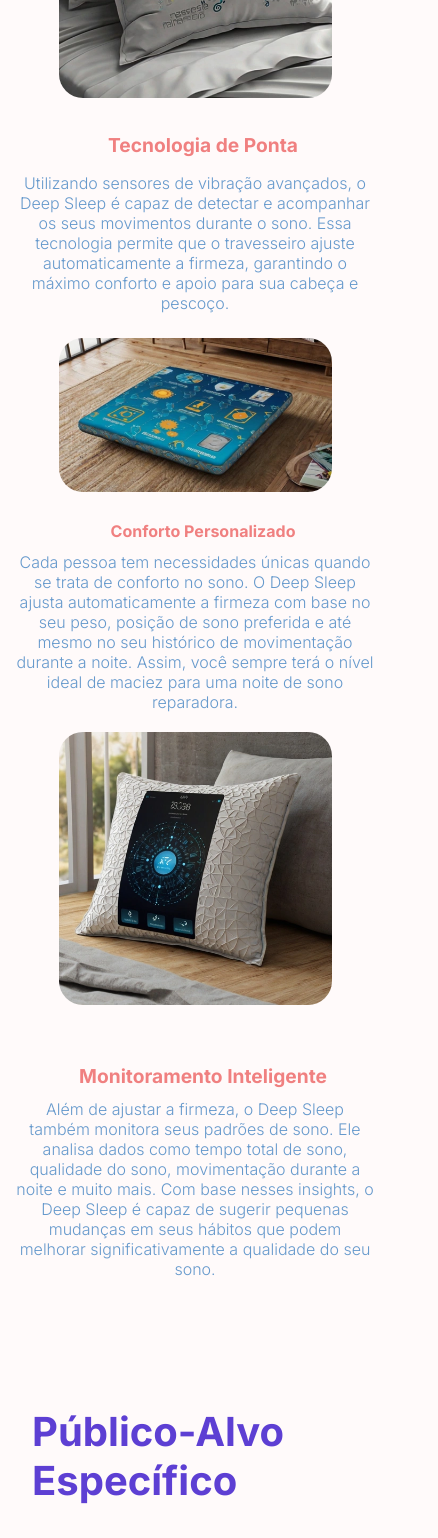
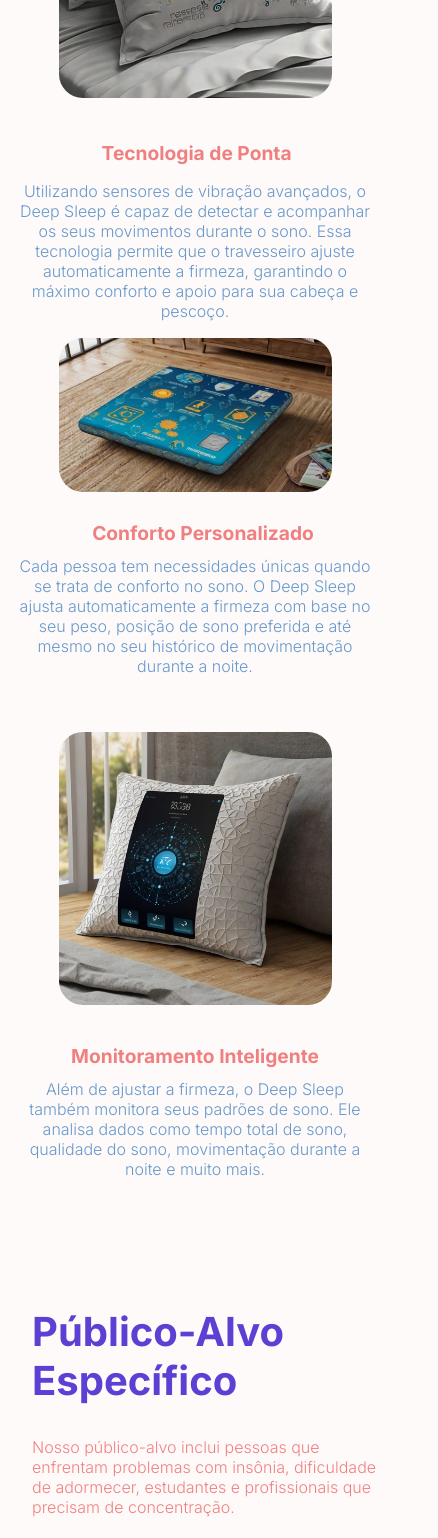
Before and after one commit to criadomarcio/Projeto-TCC, a React (Vite) app: page /DeepSleep in a window 390 px wide. Shown: the part 1500-3038 px from the top of the page, 438 px wide, since content can reach past the window. Built offline with nearby package versions, Linux system fonts and the light colour scheme.

Commit message:
ajustes na responsividade

```diff
--- a/src/pages/DeepSleep.jsx
+++ b/src/pages/DeepSleep.jsx
@@ -1,9 +1,13 @@
-
 import React from 'react';
 import logoImg from "../assets/logo.png";
 import travesseiro from "../assets/travesseiro.png";
 import { Link } from 'react-router-dom';
-import { HeaderContainer, ImagemContainer, MaisContainer, TextContainer,NumerosContainer, Imagem1, TextTec1, TextH1, TextH2, TextTec2, TextTec3, TextH3, Tecnologia, Subtitulo, Publico, Subtitulo1, ImagemP1, TextPub1, TextPub2, TextPub3, Objetivo, TextoH1, TextoH2, TextoH3, TextOb1, TextOb2, TextOb3} from './DeepSleep.styles';
+import {
+  HeaderContainer, ImagemContainer, MaisContainer, TextContainer, NumerosContainer,
+  Imagem1, TextTec1, TextH1, TextH2, TextTec2, TextTec3, TextH3, Tecnologia,
+  Subtitulo, Publico, Subtitulo1, ImagemP1, TextPub1, TextPub2, TextPub3, Objetivo,
+  TextoH1, TextoH2, TextoH3, TextOb1, TextOb2, TextOb3,
+} from './DeepSleep.styles';
 import Tecno1 from "../assets/tecnologia1.png";
 import Tecno2 from "../assets/tecnologia2.png";
 import Tecno3 from "../assets/tecnologia3.png";
@@ -12,8 +16,6 @@
 import Insonia from "../assets/insonia.png";
 import menuOpenIcon from '../assets/list.svg';
 import closeIcon from '../assets/x.svg';
-
-
 
 function DeepSleep() {
   const menuShow = () => {
@@ -30,6 +32,7 @@
 
   return (
   <>
+
       <HeaderContainer>
         <header>
           <nav className="nav-bar">
@@ -44,7 +47,6 @@
                 <li className="nav-item"><Link to="/Quem" className="nav-link">Integrantes</Link></li>
               </ul>
             </div>
-
             <div className="mobile-menu-icon">
               <button onClick={menuShow}><img className="icon" src={menuOpenIcon} alt="Menu Icon" /></button>
             </div>
@@ -64,6 +66,7 @@
       <TextContainer>
         Descubra como o Deep Sleep pode revolucionar suas noites de sono, proporcionando conforto e bem-estar. Experimente o futuro da tecnologia do sono!
       </TextContainer>
+
       <NumerosContainer>
         <div className="numero-texto">
           <div>150+</div>
@@ -79,10 +82,10 @@
         <img src={travesseiro} alt="travesseiro Deep Sleep" />
       </ImagemContainer>
 
-
-
       <Tecnologia>Tecnologia do Deep Sleep</Tecnologia>
-      <Subtitulo>Apresentamos o futuro travesseiro inteligente, conforto personalizado e monitoramento inteligente para melhorar sua qualidade de vida.</Subtitulo>
+      <Subtitulo>
+        Apresentamos o futuro travesseiro inteligente, conforto personalizado e monitoramento inteligente para melhorar sua qualidade de vida.
+      </Subtitulo>
 
       <Imagem1>
         <img src={Tecno1} alt="tecnologia" />
@@ -90,20 +93,25 @@
         <img src={Tecno2} alt="tecnologia2" />
       </Imagem1>
 
-
       <TextH1>Tecnologia de Ponta</TextH1>
-      <TextTec1>Utilizando sensores de vibração avançados, o Deep Sleep é capaz de detectar e acompanhar os seus movimentos durante o sono. Essa tecnologia permite que o travesseiro ajuste automaticamente a firmeza, garantindo o máximo conforto e apoio para sua cabeça e pescoço.</TextTec1>
+      <TextTec1>
+        Utilizando sensores de vibração avançados, o Deep Sleep é capaz de detectar e acompanhar os seus movimentos durante o sono. Essa tecnologia permite que o travesseiro ajuste automaticamente a firmeza, garantindo o máximo conforto e apoio para sua cabeça e pescoço.
+      </TextTec1>
 
       <TextH2>Conforto Personalizado</TextH2>
-      <TextTec2>Cada pessoa tem necessidades únicas quando se trata de conforto no sono. O Deep Sleep ajusta automaticamente a firmeza com base no seu peso, posição de sono preferida e até mesmo no seu histórico de movimentação durante a noite. Assim, você sempre terá o nível ideal de maciez para uma noite de sono reparadora.</TextTec2>
+      <TextTec2>
+        Cada pessoa tem necessidades únicas quando se trata de conforto no sono. O Deep Sleep ajusta automaticamente a firmeza com base no seu peso, posição de sono preferida e até mesmo no seu histórico de movimentação durante a noite.
+      </TextTec2>
 
       <TextH3>Monitoramento Inteligente</TextH3>
-      <TextTec3>Além de ajustar a firmeza, o Deep Sleep também monitora seus padrões de sono. Ele analisa dados como tempo total de sono, qualidade do sono, movimentação durante a noite e muito mais. Com base nesses insights, o Deep Sleep é capaz de sugerir pequenas mudanças em seus hábitos que podem melhorar significativamente a qualidade do seu sono.</TextTec3>
+      <TextTec3>
+        Além de ajustar a firmeza, o Deep Sleep também monitora seus padrões de sono. Ele analisa dados como tempo total de sono, qualidade do sono, movimentação durante a noite e muito mais.
+      </TextTec3>
 
-
-
-      <Publico>Público-Alvo Específico </Publico>
-      <Subtitulo1>Nosso público-alvo inclui pessoas que enfrentam problemas com insônia, dificuldade de adormecer, estudantes e profissionais que precisam de concentração. Oferecemos soluções personalizadas para um sono mais tranquilo e reparador.</Subtitulo1>
+      <Publico>Público-Alvo Específico</Publico>
+      <Subtitulo1>
+        Nosso público-alvo inclui pessoas que enfrentam problemas com insônia, dificuldade de adormecer, estudantes e profissionais que precisam de concentração.
+      </Subtitulo1>
 
       <ImagemP1>
         <img src={Dorm} alt="Publico" />
@@ -112,24 +120,21 @@
       </ImagemP1>
 
       <TextPub1>Pessoas que buscam um sono melhor e mais relaxante.</TextPub1>
-
       <TextPub2>Indivíduos que enfrentam problemas com insônia ou dificuldade de adormecer.</TextPub2>
-
       <TextPub3>Estudantes e profissionais que precisam de concentração e foco durante o dia.</TextPub3>
 
+      <Objetivo>Objetivo</Objetivo>
+      <TextoH1>Promover melhor qualidade de sono</TextoH1>
+      <TextOb1>Proporcionar aos usuários uma experiência de sono mais tranquila, reparadora e revigorante.</TextOb1>
+
+      <TextoH2>Gerenciar o tempo de sono</TextoH2>
+      <TextOb2>Nosso travesseiro inteligente coleta dados detalhados sobre os padrões de sono de cada pessoa.</TextOb2>
+
+      <TextoH3>Melhorar a saúde</TextoH3>
+      <TextOb3>Uma boa noite de sono é essencial para a saúde física e mental.</TextOb3>
+     </>
 
 
-      <Objetivo>Objetivo</Objetivo>
-
-      <TextoH1>Promover melhor qualidade de sono</TextoH1>
-      <TextOb1>Proporcionar aos usuários uma experiência de sono mais tranquila, reparadora e revigorante. Queremos que nossos clientes acordem todos os dias sentindo-se descansados, energizados e prontos para enfrentar os desafios do dia a dia.</TextOb1>
-
-      <TextoH2>Gerenciar o tempo de sono</TextoH2>
-      <TextOb2>Além de garantir um sono de alta qualidade, nosso travesseiro inteligente também coleta dados detalhados sobre os padrões de sono de cada pessoa. Com essa análise, os usuários podem compreender melhor seus hábitos de sono e fazer ajustes para otimizar o tempo que passam descansando.</TextOb2>
-
-      <TextoH3>Melhorar a saúde</TextoH3>
-      <TextOb3>Uma boa noite de sono é essencial para a saúde física e mental. Ao ajudar as pessoas a dormirem melhor, nosso produto contribui para um estilo de vida mais saudável e equilibrado, com benefícios que se estendem por todo o dia.</TextOb3>
-    </>
   );
 }
 
--- a/src/pages/DeepSleep.styles.js
+++ b/src/pages/DeepSleep.styles.js
@@ -104,7 +104,7 @@
   .mobile-menu {
     position: fixed;
     top: 1rem;
-    right: 3rem;
+    right: 0rem;
     width: 200px;
     background: ${props => props.theme.header};
     border-radius: 0.5rem;
@@ -305,9 +305,9 @@
   margin-top: 1rem;
 
   @media (max-width: 768px) {
-    margin-left: 1rem;
+    margin-left: 0.2rem;
     font-size: 1.2rem;
-    margin-top: -54.5rem;
+    margin-top: -54rem;
     text-align: center;
   }
 `;
@@ -318,7 +318,7 @@
   margin-top: 1rem;
   margin-left: 10rem;
   margin-right: 89.3rem;
-  font-size: 1.3rem;
+  font-size: 1.2rem;
 
   @media (max-width: 768px) {
     margin-left: 1rem;
@@ -333,12 +333,12 @@
 export const TextH2 = styled.h5`
   color: ${props => props.theme.textColorLaranja};
   margin-left: 50rem;
-  margin-top: -18.2rem;
+  margin-top: -16.2rem;
 
   @media (max-width: 768px) {
     margin-left: 1rem;
-    font-size: 1rem;
-    margin-top: 13rem;
+    font-size: 1.2rem;
+    margin-top: 12.5rem;
     text-align: center;
   }
 `;
@@ -348,7 +348,7 @@
   color: ${props => props.theme.textColorAzul};
   margin-left: 50rem;
   margin-right: 48rem;
-  font-size: 1.3rem;
+  font-size: 1.2rem;
   margin-top: 0.7rem;
 
   @media (max-width: 768px) {
@@ -364,14 +364,15 @@
   color: ${props => props.theme.textColorLaranja};
   margin-left: 90rem;
   margin-right: 5rem;
-  margin-top: -18rem;
+  margin-top: -14.4rem;
 
   @media (max-width: 768px) {
+    text-align: center;
     margin-left: 0;
-    margin-right: -1rem;
+    margin-right: 0rem;
     font-size: 1.2rem;
-    margin-top: 22rem;
-    text-align: center;
+    margin-top: 23rem;
+
   }
 `;
 
@@ -514,8 +515,7 @@
   @media (max-width: 768px) {
     margin-top: 8rem;
     font-size: 2.5rem;
-    margin-left: 3rem;
-    text-align: left;
+    text-align: center;
   }
 `;
 
@@ -558,7 +558,7 @@
   font-size: 1.5rem;
   margin-bottom: 10px;
   margin-left: 50rem;
-  margin-top: -14rem;
+  margin-top: -6.8rem;
 
   @media (max-width: 768px) {
     margin-left: 1rem;
@@ -593,7 +593,7 @@
   font-size: 1.5rem;
   margin-bottom: 10px;
   margin-left: 90rem;
-  margin-top: -21rem;
+  margin-top: -8.5rem;
 
   @media (max-width: 768px) {
     margin-left: 1rem;
@@ -621,4 +621,5 @@
     margin-top: 1rem;  /* Aumenta o espaçamento superior para evitar colapsos */
     margin-bottom: 50px; /* Reduz o margin-bottom para melhor espaçamento em telas menores */
   }
+
 `;
--- a/src/pages/Guia.jsx
+++ b/src/pages/Guia.jsx
@@ -127,7 +127,7 @@
           <AtivacaoContainer>
             <p>Ativação</p>
             <TextContainer1>
-              Conecte o Deep Sleep a uma fonte de energia e pressione o botão de ligar.
+              Conecte o Deep Sleep a uma fonte de energia e  através do aplicativo aperte o botão para ligar.
             </TextContainer1>
           </AtivacaoContainer>
 
@@ -139,9 +139,9 @@
           </PersoContainer>
 
           <MonitoContainer>
-            <p>Monitoramento do Sono</p>
+            <p>Relaxamento</p>
             <TextContainer5>
-              Durante o sono, os sensores integrados monitoram os padrões de movimento e detectam os estágios do sono.
+              Durante o sono, os motores integrados causam vibrações relaxantes e melhoram a qualidade do sono.
             </TextContainer5>
           </MonitoContainer>
         </Column>
@@ -164,7 +164,7 @@
           <IntegracaoContainer>
             <p>Integração com Dispositivos Inteligentes</p>
             <TextContainer6>
-              Através da conectividade Wi-Fi, o Deep Sleep pode se integrar a outros dispositivos inteligentes, permitindo uma experiência de sono ainda mais personalizada e automatizada.
+              Através da conectividade via Bluetooth, o Deep Sleep pode se integrar a outros dispositivos inteligentes, permitindo uma experiência de sono ainda mais personalizada e automatizada.
             </TextContainer6>
           </IntegracaoContainer>
         </Column>
--- a/src/pages/Guia.styles.js
+++ b/src/pages/Guia.styles.js
@@ -1,3 +1,4 @@
+
 import styled from 'styled-components';
 
 // Container do Header
--- a/src/pages/Referencias.styles.js
+++ b/src/pages/Referencias.styles.js
@@ -168,6 +168,7 @@
   margin-top: 5rem;
 
 
+
   @media (max-width: 768px) {
     margin-left: 0;
     font-size: 1.2rem;
@@ -197,7 +198,7 @@
   font-size: 1.5rem;
   margin-bottom: 10px;
   margin-left: 50rem;
-  margin-top: -14rem;
+  margin-top: -13.9rem;
 
   @media (max-width: 768px) {
     margin-left: 0;
```
Lines whose indentation alone changed are shown as unchanged.
